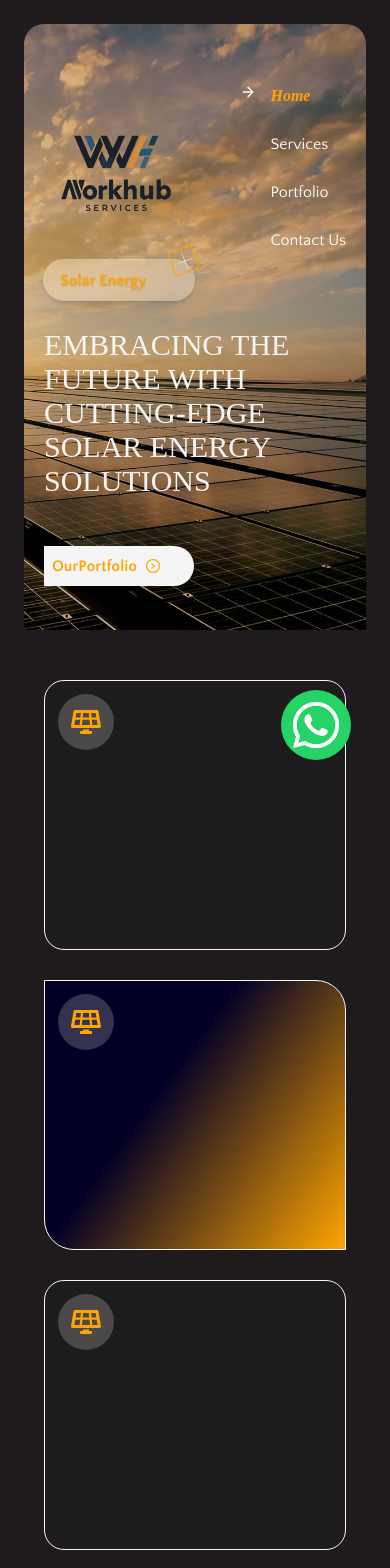
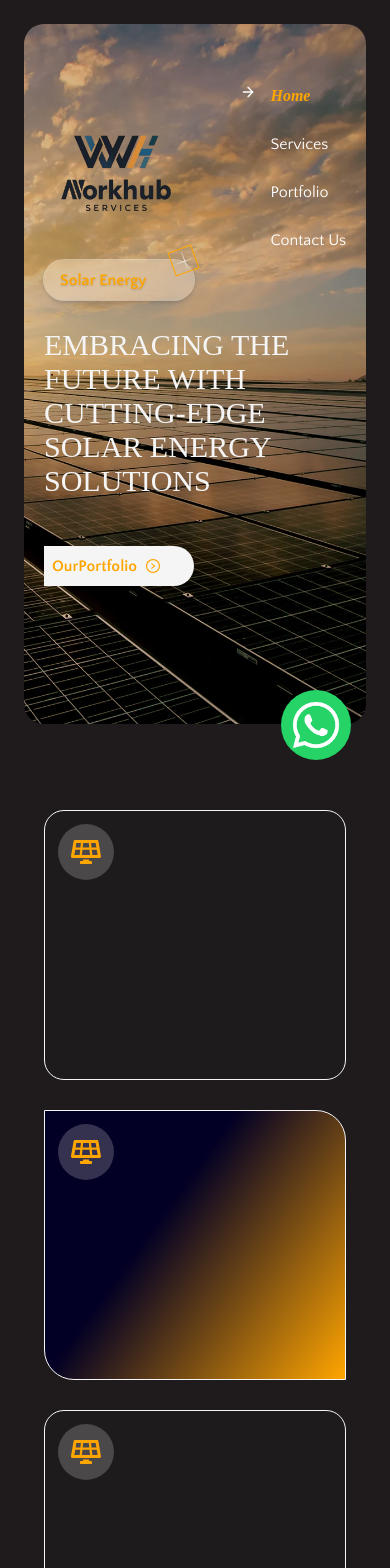
Before and after one commit to TechProoo/helio_power, a React (Vite) app: page / in a window 390 px wide. Shown: the top 1568 px of the page. Built offline with nearby package versions, Linux system fonts and the light colour scheme; a web font is replaced by a local one.

Commit message:
overflow finally fixed

```diff
--- a/src/App.css
+++ b/src/App.css
@@ -1463,6 +1463,11 @@ footer {
     height: 250px;
   }
 
+  .card_holder {
+    margin-top: 0;
+    padding-top: 0;
+  }
+
   .card_holder::after {
     display: none;
   }
--- a/src/Components/Card.tsx
+++ b/src/Components/Card.tsx
@@ -41,7 +41,7 @@ const Card: React.FC<cardProp> = ({ topic, body }) => {
   return (
     <div className="card ">
       <div className="card_inner m-2">
-        <div className="card_icon_cover d-flex flex-wrap align-items-center justify-content-center w-14 h-14 p-1.5">
+        <div className="card_icon_cover d-flex align-items-center justify-content-center w-14 h-14 p-1.5">
           <FaSolarPanel // Use the React icon here
             style={{ width: "30px", height: "30px", color: "#FFA500" }} // Customize the icon's size and color
           />
@@ -52,7 +52,7 @@ const Card: React.FC<cardProp> = ({ topic, body }) => {
             className="text-lg font-bold text-white ft_hd"
             style={{width: "100%", textWrap: "wrap"}}
           >
-          {topic}
+            {topic}
           </h1>
         </div>
         <div className="card_body mt-3">
--- a/src/Components/Info.tsx
+++ b/src/Components/Info.tsx
@@ -38,7 +38,7 @@ const Info = () => {
             detail to handle every aspect of your needs, including solar
             installation, electrical work, plumbing, and more.
           </p>
-          <div className="info_brand_image hidden md:block m-auto absolute left-20">
+          <div className="info_brand_image hidden md:block m-auto absolute md:left-20">
             <img src={Brand} className="" alt="" />
           </div>
         </div>
```
